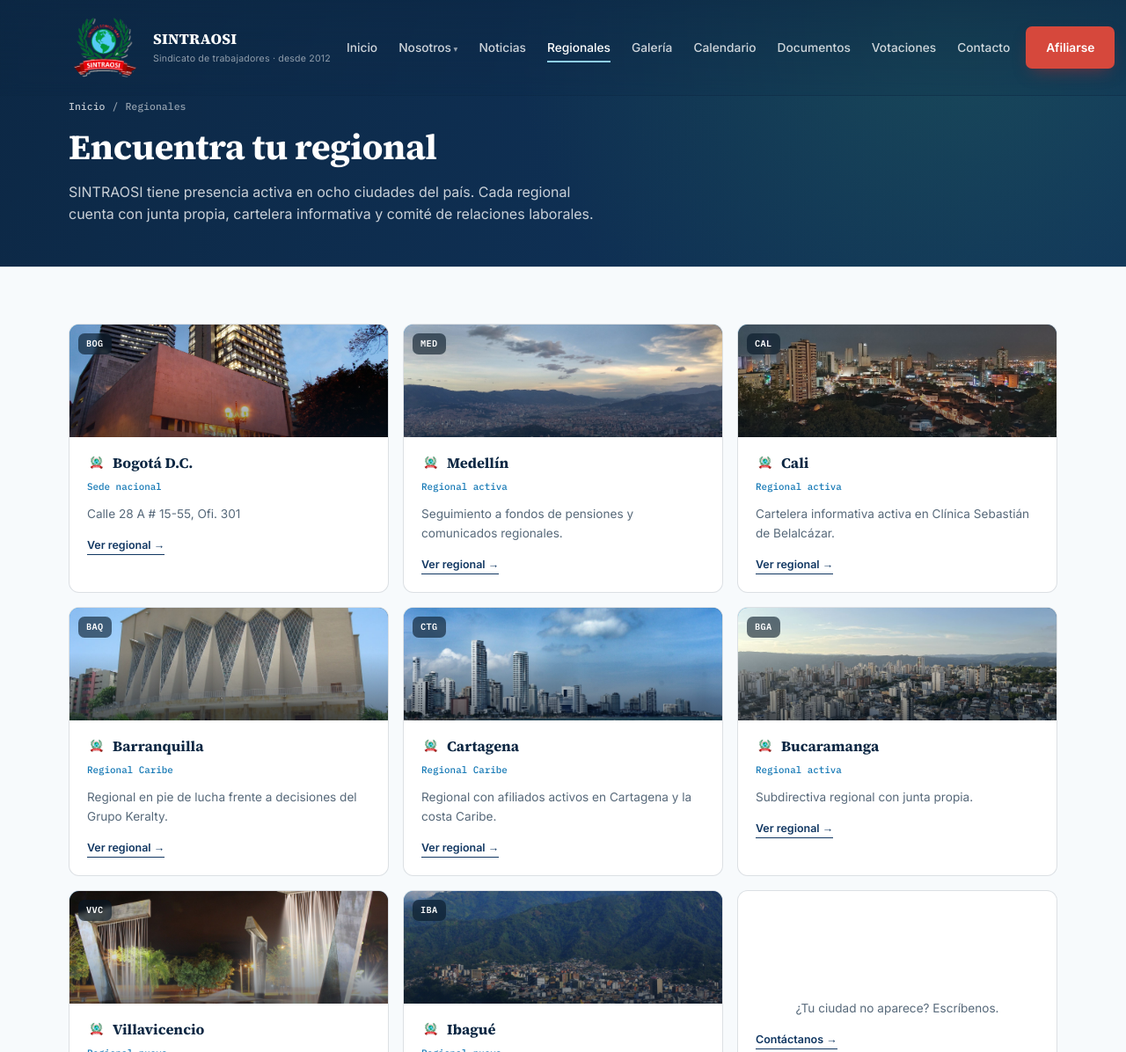
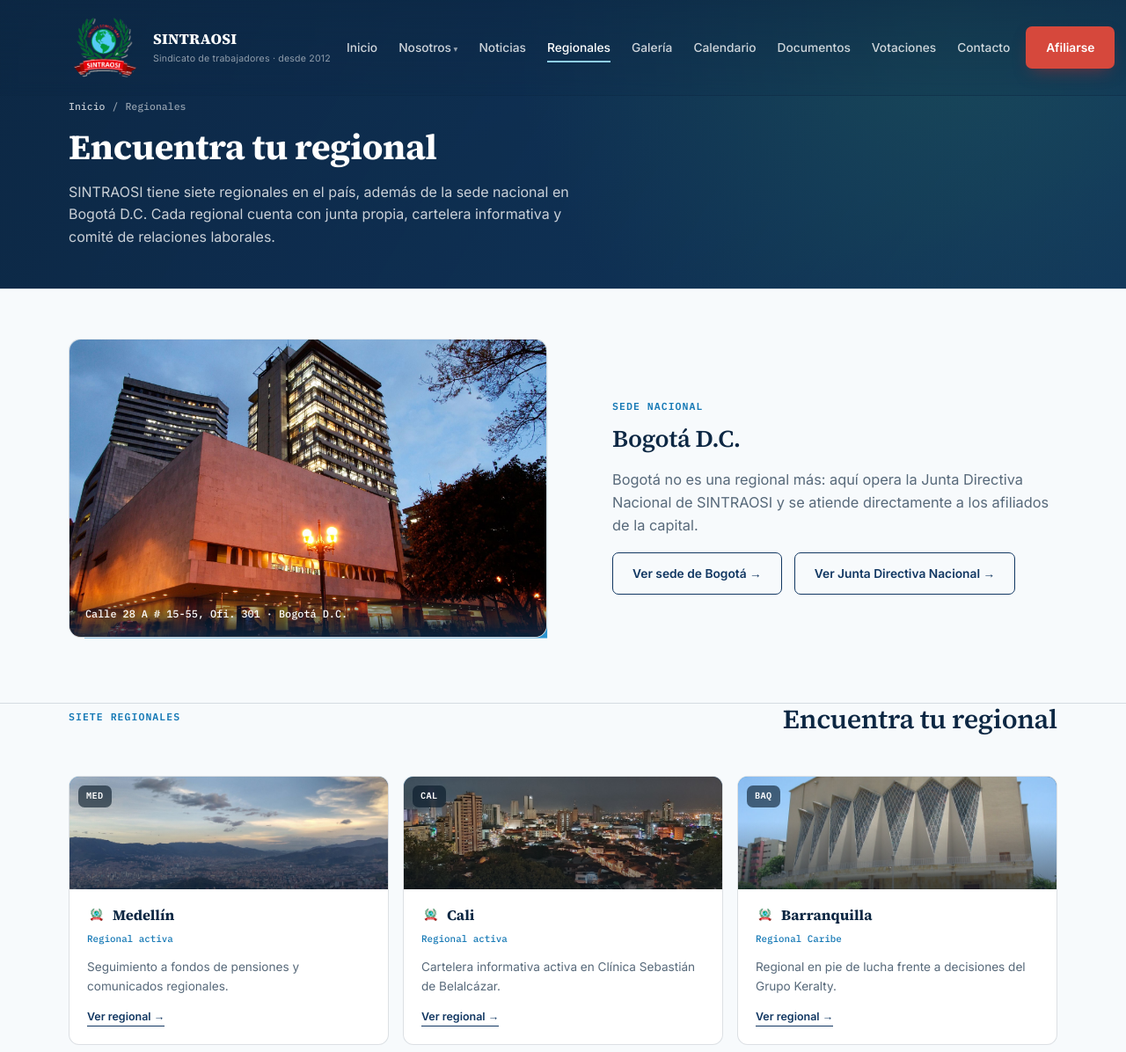
Before and after one commit to 01Akua/sintraosi-web, a plain HTML site: page regionales.html in a window 1280 px wide. Shown: the top 1196 px of the page at 88% size. Drawn offline with Linux system fonts and the light colour scheme; no server answers.

Commit message:
Bogotá deja de listarse como regional y pasa a presentarse como sede nacional
- regional-bogota.html: reemplaza el placeholder de junta regional por el organigrama completo de la Junta Directiva Nacional (misma gente de junta-directiva.html), ya que la Junta Nacional opera desde Bogotá
- regionales.html: quita la tarjeta de Bogotá del grid de regionales (ahora 7) y agrega una sección "Sede nacional" aparte con enlaces a la sede y a la Junta Directiva Nacional
- index.html: actualiza el contador de regionales (8 -> 7), el texto del hero y la vista previa de regionales para reflejar el mismo cambio
- Firestore: la lista "regionales" publicada ya no incluye a Bogotá (se corrió un script de una sola vez, no versionado)

```diff
--- a/regionales.html
+++ b/regionales.html
@@ -16,22 +16,35 @@
   <div class="wrap">
     <div class="breadcrumb"><a href="index.html">Inicio</a> / <span>Regionales</span></div>
     <h1>Encuentra tu regional</h1>
-    <p class="lede">SINTRAOSI tiene presencia activa en ocho ciudades del país. Cada regional cuenta con junta propia, cartelera informativa y comité de relaciones laborales.</p>
+    <p class="lede">SINTRAOSI tiene siete regionales en el país, además de la sede nacional en Bogotá D.C. Cada regional cuenta con junta propia, cartelera informativa y comité de relaciones laborales.</p>
   </div>
 </section>
 
-<section class="regionales" style="padding-top:64px;">
+<section class="quienes" style="padding-block:56px;">
+  <div class="wrap quienes-grid">
+    <div class="img-slot photo reveal-img">
+      <img src="assets/regionales/bogota.jpg" alt="Bogotá D.C., sede nacional">
+      <div class="cap">Calle 28 A # 15-55, Ofi. 301 · Bogotá D.C.</div>
+    </div>
+    <div class="reveal">
+      <span class="section-tag">Sede nacional</span>
+      <h2 style="font-size:1.7rem; margin-bottom:16px; color:var(--navy-950);">Bogotá D.C.</h2>
+      <p>Bogotá no es una regional más: aquí opera la Junta Directiva Nacional de SINTRAOSI y se atiende directamente a los afiliados de la capital.</p>
+      <div style="margin-top:18px; display:flex; gap:14px; flex-wrap:wrap;">
+        <a href="regional-bogota.html" class="btn btn-outline-navy">Ver sede de Bogotá →</a>
+        <a href="junta-directiva.html" class="btn btn-outline-navy">Ver Junta Directiva Nacional →</a>
+      </div>
+    </div>
+  </div>
+</section>
+
+<section class="regionales" style="padding-top:0;">
   <div class="wrap">
+    <div class="section-head reveal">
+      <span class="section-tag">Siete regionales</span>
+      <h2>Encuentra tu regional</h2>
+    </div>
     <div class="reg-grid reg-grid-3 reveal-stagger" data-cms-list="regionales" data-cms-extra-card="contacto">
-      <div class="reg-card">
-        <div class="reg-photo"><img src="assets/regionales/bogota.jpg" alt="Bogotá D.C." loading="lazy"><span class="reg-code">BOG</span></div>
-        <div class="reg-card-body">
-          <div class="reg-city"><img src="assets/logo-sintraosi.png" alt="" class="reg-city-logo">Bogotá D.C.</div>
-          <div class="reg-tag">Sede nacional</div>
-          <p style="font-size:0.85rem; color:var(--texto-mute); margin-top:6px;">Calle 28 A # 15-55, Ofi. 301</p>
-          <a href="regional-bogota.html" class="reg-link">Ver regional →</a>
-        </div>
-      </div>
       <div class="reg-card">
         <div class="reg-photo"><img src="assets/regionales/medellin.jpg" alt="Medellín" loading="lazy"><span class="reg-code">MED</span></div>
         <div class="reg-card-body">
```
Also changed, not shown: index.html (+3 -3 lines), regional-bogota.html (+37 -4 lines).
